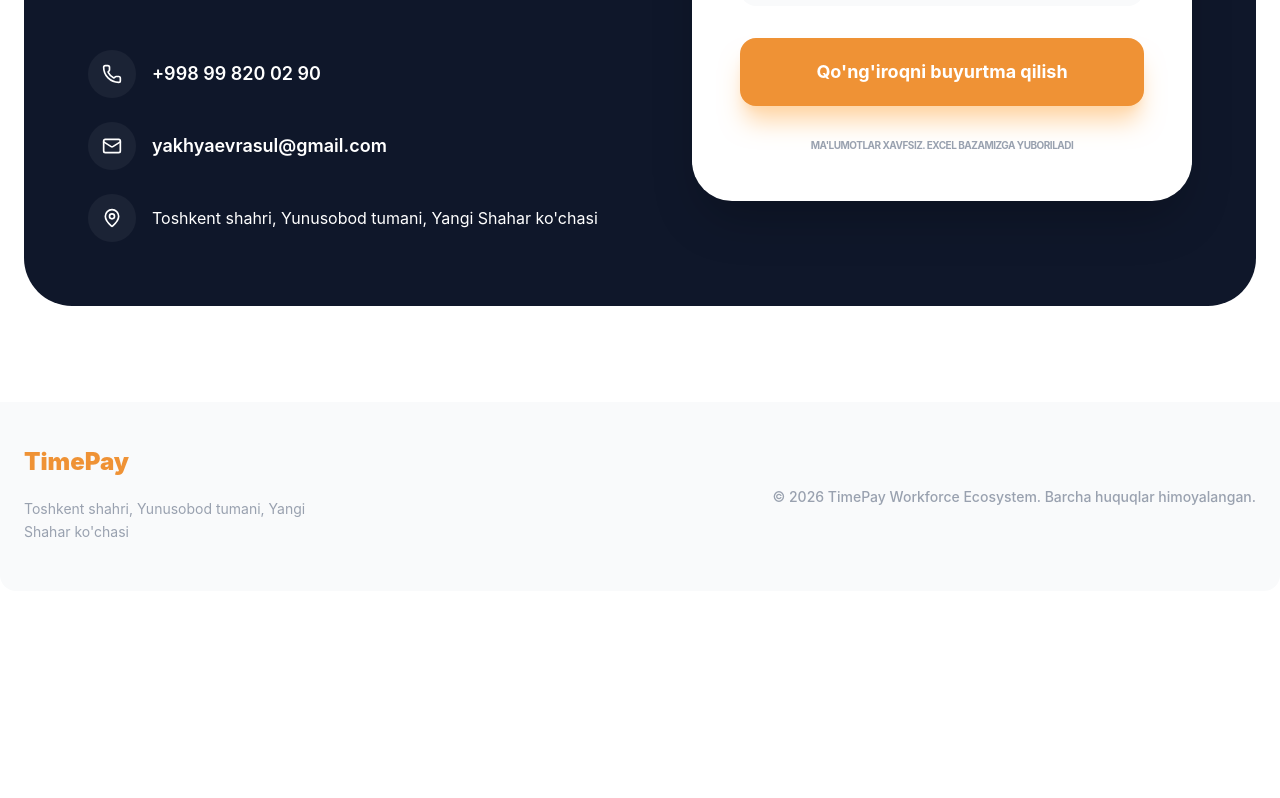
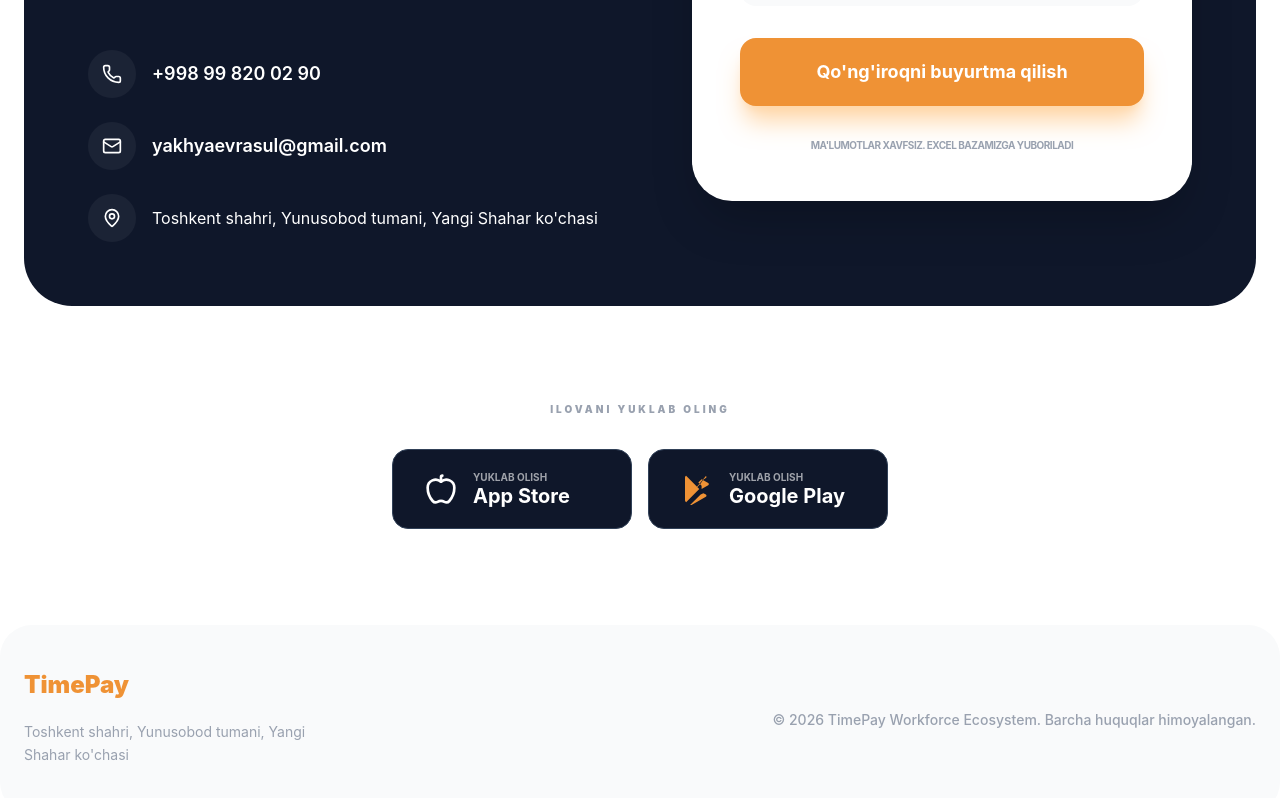
Before and after one commit to AsadbekProgrammer/timepay, a React (Vite) app: page / in a window 1280 px wide. Shown: the part 6948-7746 px from the top of the page. Before the commit the page ends 7539 px from the top, so only its background shows below. Built offline with nearby package versions, Linux system fonts and the light colour scheme.

Commit message:
Update Footer.jsx

```diff
--- a/src/components/Footer.jsx
+++ b/src/components/Footer.jsx
@@ -4,9 +4,47 @@
 const Footer = () => {
   return (
     <>
+    <div className="flex flex-col items-center mb-24">
+      <h3 className="text-[10px] font-black text-gray-400 uppercase tracking-[0.3em] mb-8">
+        Ilovani yuklab oling
+      </h3>
 
+      <div className="flex flex-wrap justify-center gap-4">
+        {/* App Store */}
+        <a
+          href="https://apps.apple.com/uz/app/timepay-xodimlar-nazorati/id6755515954"
+          className="bg-[#0F172A] text-white flex items-center gap-4 px-8 py-4 rounded-2xl hover:bg-slate-800 transition-all border border-slate-700 w-[240px] h-[80px] shrink-0"
+          style={{ aspectRatio: "240 / 80" }} // Brauzerga nisbatni oldindan bildirish
+        >
+          {/* Apple iconiga atributlar berildi */}
+          <Apple width="32" height="32" className="w-8 h-8 flex-shrink-0" />
+          <div className="text-left">
+            <p className="text-[10px] opacity-60 uppercase font-bold leading-none">Yuklab olish</p>
+            <p className="text-xl font-bold leading-none mt-1">App Store</p>
+          </div>
+        </a>
+
+        {/* Google Play */}
+        <a
+          href="https://play.google.com/store/apps/details?id=uz.timepay.app&hl=uz"
+          className="bg-[#0F172A] text-white flex items-center gap-4 px-8 py-4 rounded-2xl hover:bg-slate-800 transition-all border border-slate-700 w-[240px] h-[80px] shrink-0"
+          style={{ aspectRatio: "240 / 80" }}
+        >
+          <div className="w-8 h-8 text-tp-orange flex-shrink-0">
+            {/* SVG-ga width va height atributlari qo'shildi */}
+            <svg viewBox="0 0 24 24" fill="currentColor" width="32" height="32" className="w-8 h-8">
+              <path d="M3,20.5V3.5C3,2.91 3.34,2.39 3.84,2.15L13.69,12L3.84,21.85C3.34,21.61 3,21.09 3,20.5M16.81,15.12L18.66,16.19C19.28,16.55 19.28,17.45 18.66,17.81L5.25,25.54L14.74,16.05L16.81,15.12M14.74,7.95L5.25,18.46L18.66,2.19C19.28,2.55 19.28,3.45 18.66,3.81L16.81,4.88L14.74,7.95M15.44,12L20.4,9.14C21.05,8.77 21.05,7.83 20.4,7.46L15.44,4.6L13,7.05L15.44,9.5L15.44,12Z" />
+            </svg>
+          </div>
+          <div className="text-left">
+            <p className="text-[10px] opacity-60 uppercase font-bold leading-none">Yuklab olish</p>
+            <p className="text-xl font-bold leading-none mt-1">Google Play</p>
+          </div>
+        </a>
+      </div>
+    </div>
     <footer>
-      <div className="bg-[#F9FAFB] max-w-8xl rounded-b-2xl mx-auto px-6 py-12 flex flex-col md:flex-row justify-between gap-8 md:items-center">
+      <div className="bg-[#F9FAFB] max-w-8xl rounded-[32px] mx-auto px-6 py-12 flex flex-col md:flex-row justify-between gap-8 md:items-center">
         <div className="space-y-4 flex-shrink-0">
           <div className="text-2xl font-black text-tp-orange leading-none h-8">
             TimePay
```
